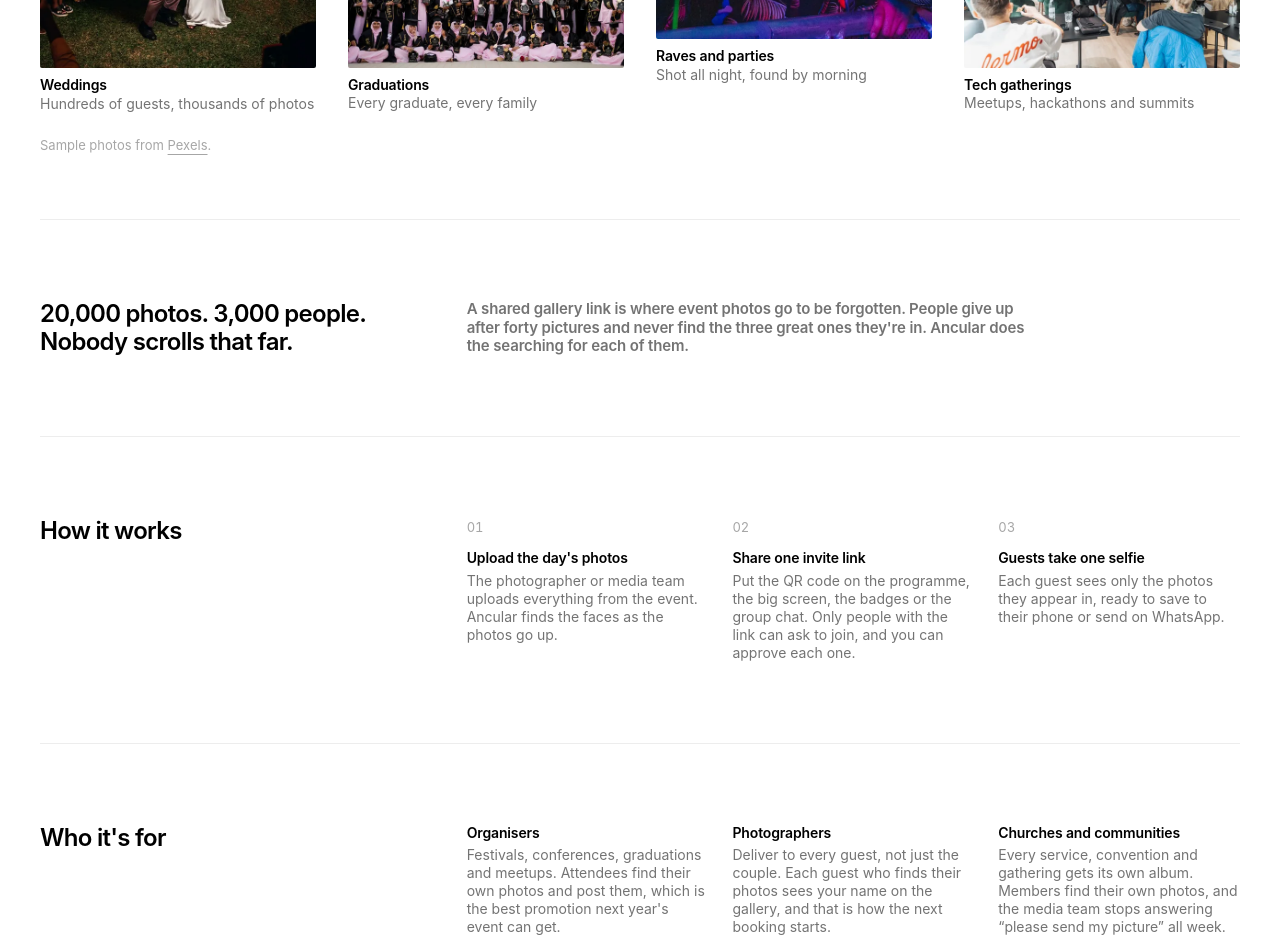
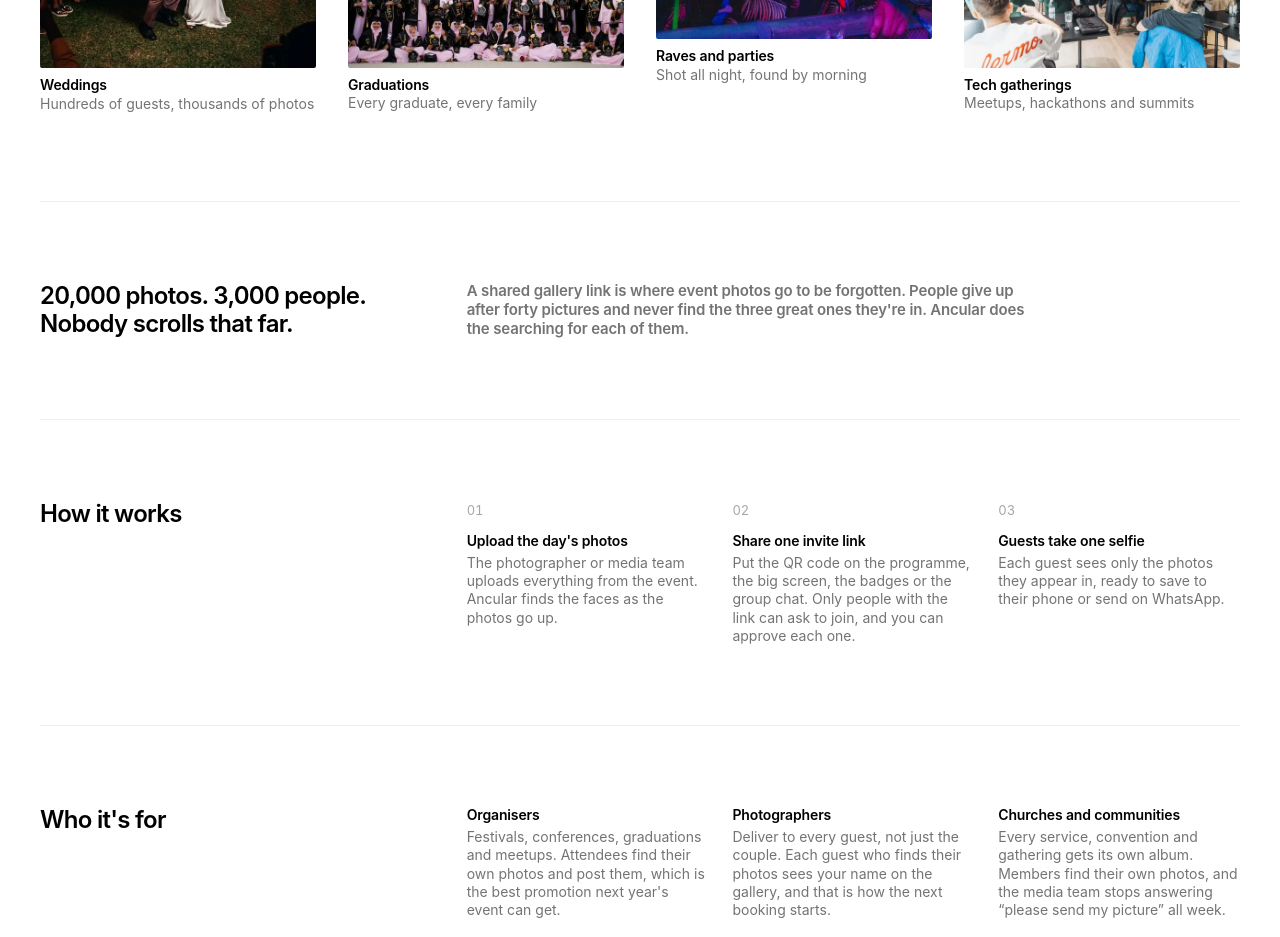
Before and after one commit to GoKikxle/ancular, a Next.js app: page / in a window 1280 px wide. Shown: the part 1100-2037 px from the top of the page. Built offline with nearby package versions, Linux system fonts and the light colour scheme; no server answers.

Commit message:
Landing: drop the Pexels credit line (not required)
Co-Authored-By: Claude Opus 5.5 <noreply@anthropic.com>
Claude-Session: https://claude.ai/code/session_01Lmp5NxkB2QLYJjp4ByFzYL

```diff
--- a/components/landing/EventGrid.tsx
+++ b/components/landing/EventGrid.tsx
@@ -1,8 +1,8 @@
 /**
  * Landing-page media grid, laid out like swipe.hex's cards: a photo with a
  * two-line caption. Each tile is a kind of event too big for a WhatsApp group,
- * which is where Ancular earns its place. Sample photos from Pexels, stored in
- * /public/landing at 600px and 1200px wide.
+ * which is where Ancular earns its place. Photos from Pexels (free to use, no
+ * credit required), stored in /public/landing at 600px and 1200px wide.
  */
 
 type Tile = { file: string; w: number; h: number; alt: string; title: string; sub: string };
@@ -43,13 +43,6 @@ export function EventGrid({ className = "" }: { className?: string }) {
           </li>
         ))}
       </ul>
-      <p className="t-meta">
-        Sample photos from{" "}
-        <a href="https://www.pexels.com" className="underline underline-offset-4 hover:text-ink" rel="noreferrer" target="_blank">
-          Pexels
-        </a>
-        .
-      </p>
     </div>
   );
 }
```
